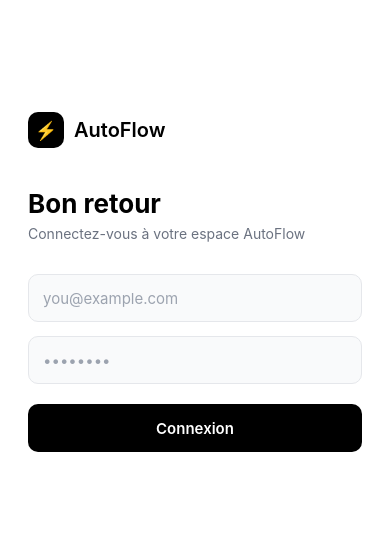
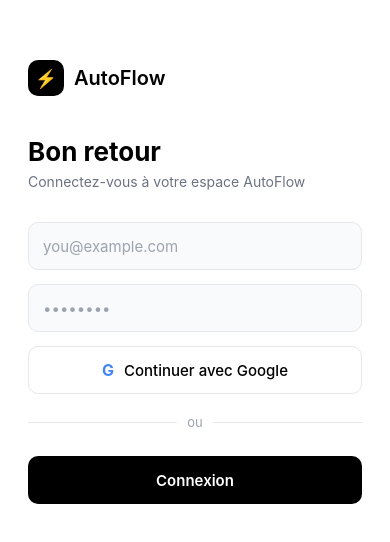
Before and after one commit to 1001franck/AutoFlow, a React Native app in the folder mobile/: screen /Login in a window 390 px wide. Shown: the part 140-682 px from the top of the page. Built offline with nearby package versions, Linux system fonts and the light colour scheme.

Commit message:
feat(mobile): bouton Google et separateur sur l ecran de login

```diff
--- a/mobile/src/screens/LoginScreen.tsx
+++ b/mobile/src/screens/LoginScreen.tsx
@@ -50,6 +50,19 @@ export function LoginScreen() {
           secureTextEntry
           autoComplete="password"
         />
+
+        {/* Bouton Google */}
+        <TouchableOpacity style={styles.googleButton} activeOpacity={0.85}>
+          <Text style={styles.googleLetter}>G</Text>
+          <Text style={styles.googleButtonText}>Continuer avec Google</Text>
+        </TouchableOpacity>
+
+        {/* Separateur */}
+        <View style={styles.separator}>
+          <View style={styles.separatorLine} />
+          <Text style={styles.separatorText}>ou</Text>
+          <View style={styles.separatorLine} />
+        </View>
 
         <TouchableOpacity style={styles.button} activeOpacity={0.85}>
           <Text style={styles.buttonText}>Connexion</Text>
@@ -113,6 +126,43 @@ const styles = StyleSheet.create({
     backgroundColor: '#f9fafb',
     marginBottom: 14,
   },
+  googleButton: {
+    height: 48,
+    borderWidth: 1,
+    borderColor: '#e5e7eb',
+    borderRadius: 10,
+    flexDirection: 'row',
+    alignItems: 'center',
+    justifyContent: 'center',
+    gap: 10,
+    backgroundColor: '#ffffff',
+    marginBottom: 20,
+  },
+  googleLetter: {
+    fontSize: 16,
+    fontWeight: '700',
+    color: '#4285F4',
+  },
+  googleButtonText: {
+    fontSize: 15,
+    fontWeight: '500',
+    color: '#000000',
+  },
+  separator: {
+    flexDirection: 'row',
+    alignItems: 'center',
+    gap: 10,
+    marginBottom: 20,
+  },
+  separatorLine: {
+    flex: 1,
+    height: 1,
+    backgroundColor: '#e5e7eb',
+  },
+  separatorText: {
+    fontSize: 13,
+    color: '#9ca3af',
+  },
   button: {
     height: 48,
     backgroundColor: '#000000',
```
